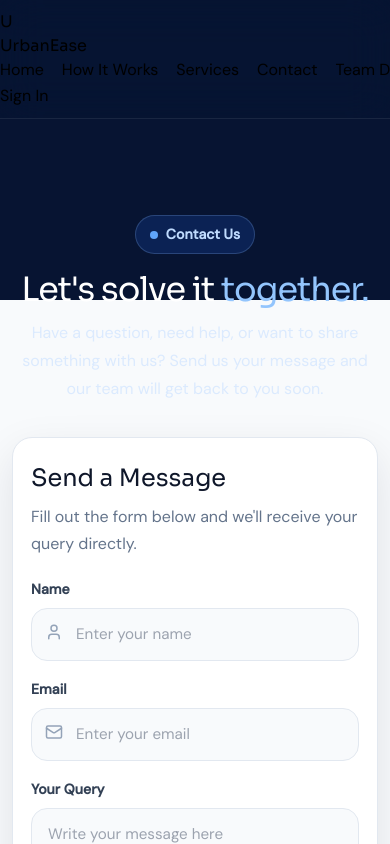
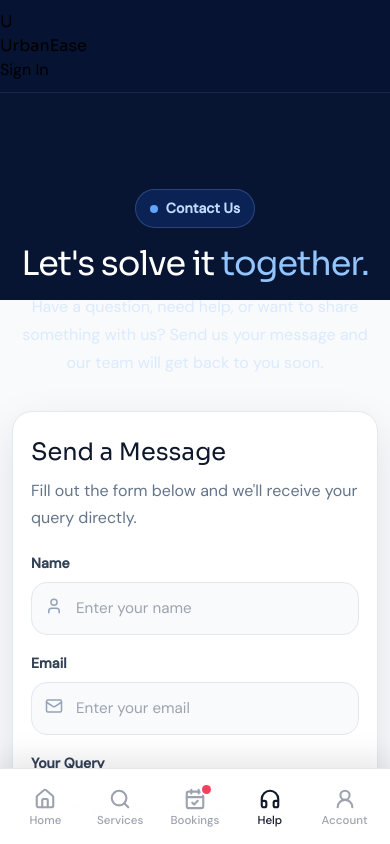
Before and after one commit to shahvansh877/URBANEASE_TEAM13, a React (Vite) app in the folder client/: page /contact in a window 390 px wide. Shown: the top 844 px of the page. Built offline with nearby package versions, Linux system fonts and the light colour scheme; no server answers.

Commit message:
Add mobile bottom navigation

```diff
--- a/client/src/App.jsx
+++ b/client/src/App.jsx
@@ -23,6 +23,7 @@ import { TeamPage } from "./pages/TeamPage";
 import { AddMemberPage } from "./pages/AddMemberPage";
 import { ViewMembersPage } from "./pages/ViewMembersPage";
 import { MemberDetailsPage } from "./pages/MemberDetailsPage";
+import { MobileBottomNav } from "./components/MobileBottomNav";
 
 function LoadingScreen() {
   return (
@@ -232,6 +233,7 @@ export default function App() {
       {/* Catch all */}
       <Route path="*" element={<Navigate to="/" replace />} />
     </Routes>
+    {user?.role !== "admin" && user?.role !== "serviceProvider" ? <MobileBottomNav /> : null}
     </>
   );
 }
--- /dev/null
+++ b/client/src/components/MobileBottomNav.jsx
@@ -0,0 +1,58 @@
+import { CalendarCheck, Headphones, Home, Search, UserRound } from "lucide-react";
+import { useLocation, useNavigate } from "react-router-dom";
+import { useAuth } from "../context/AuthContext";
+
+const NAV_ITEMS = [
+  { label: "Home", icon: Home, path: "/", match: ["/"] },
+  { label: "Services", icon: Search, path: "/services", match: ["/services", "/providers"] },
+  { label: "Bookings", icon: CalendarCheck, path: "/profile?section=bookings", protected: true, match: ["/book", "/payment", "/booking-confirmation"] },
+  { label: "Help", icon: Headphones, path: "/contact", match: ["/contact"] },
+  { label: "Account", icon: UserRound, path: "/profile", protected: true, match: ["/profile", "/login", "/signup"] },
+];
+
+export function MobileBottomNav() {
+  const { pathname, search } = useLocation();
+  const navigate = useNavigate();
+  const { user } = useAuth();
+
+  const goTo = (item) => {
+    if (item.protected && !user) {
+      navigate("/login");
+      return;
+    }
+    navigate(item.path);
+  };
+
+  return (
+    <nav className="mobile-bottom-nav" aria-label="Primary mobile navigation">
+      {NAV_ITEMS.map((item) => {
+        const Icon = item.icon;
+        const active = item.label === "Bookings"
+          ? pathname.startsWith("/profile") && search.includes("section=bookings")
+            || item.match.some((path) => pathname.startsWith(path))
+          : item.label === "Account"
+          ? (pathname.startsWith("/profile") && !search.includes("section=bookings"))
+            || item.match.some((path) => pathname.startsWith(path))
+          : item.match
+          ? item.match.some((path) => (path === "/" ? pathname === "/" : pathname.startsWith(path)))
+          : pathname === item.path;
+
+        return (
+          <button
+            key={item.label}
+            type="button"
+            className={`mobile-bottom-nav__item${active ? " is-active" : ""}`}
+            onClick={() => goTo(item)}
+            aria-current={active ? "page" : undefined}
+          >
+            <span className="mobile-bottom-nav__icon-wrap">
+              <Icon className="mobile-bottom-nav__icon" aria-hidden="true" />
+              {item.label === "Bookings" && <span className="mobile-bottom-nav__dot" />}
+            </span>
+            <span>{item.label}</span>
+          </button>
+        );
+      })}
+    </nav>
+  );
+}
--- a/client/src/index.css
+++ b/client/src/index.css
@@ -129,11 +129,92 @@ button {
 }
 
 @media (max-width: 768px) {
+  body {
+    padding-bottom: 84px;
+  }
+
+  .mobile-bottom-nav {
+    position: fixed;
+    left: 0;
+    right: 0;
+    bottom: 0;
+    z-index: 1200;
+    display: grid;
+    grid-template-columns: repeat(5, minmax(0, 1fr));
+    align-items: center;
+    min-height: 76px;
+    padding: 8px 8px calc(8px + env(safe-area-inset-bottom));
+    background: rgba(255, 255, 255, 0.98);
+    border-top: 1px solid #e5e7eb;
+    box-shadow: 0 -10px 28px rgba(15, 23, 42, 0.1);
+  }
+
+  .mobile-bottom-nav__item {
+    position: relative;
+    display: flex;
+    min-width: 0;
+    height: 58px;
+    flex-direction: column;
+    align-items: center;
+    justify-content: center;
+    gap: 3px;
+    border: 0;
+    background: transparent;
+    color: #9ca3af;
+    font-size: 0.72rem;
+    font-weight: 500;
+    line-height: 1;
+    cursor: pointer;
+  }
+
+  .mobile-bottom-nav__item.is-active {
+    color: #0f172a;
+  }
+
+  .mobile-bottom-nav__item.is-active .mobile-bottom-nav__icon-wrap {
+    color: #111827;
+  }
+
+  .mobile-bottom-nav__icon-wrap {
+    position: relative;
+    display: grid;
+    place-items: center;
+    width: 25px;
+    height: 25px;
+    color: inherit;
+  }
+
+  .mobile-bottom-nav__icon {
+    width: 22px;
+    height: 22px;
+    stroke-width: 2.3;
+  }
+
+  .mobile-bottom-nav__dot {
+    position: absolute;
+    top: -2px;
+    right: -4px;
+    width: 9px;
+    height: 9px;
+    border-radius: 50%;
+    background: #f43f5e;
+    box-shadow: 0 0 0 2px #fff;
+  }
+
+  .nav-glass .ue-nav-links,
+  .nav-glass .team-nav-links {
+    display: none !important;
+  }
+
+  .nav-glass {
+    background: rgba(7, 20, 50, 0.92) !important;
+  }
+
   nav {
     max-width: 100vw;
   }
 
-  nav:not(.nav-glass) {
+  nav:not(.nav-glass):not(.mobile-bottom-nav) {
     padding-left: 12px !important;
     padding-right: 12px !important;
     gap: 8px !important;
@@ -141,7 +222,7 @@ button {
     scrollbar-width: none;
   }
 
-  nav:not(.nav-glass)::-webkit-scrollbar {
+  nav:not(.nav-glass):not(.mobile-bottom-nav)::-webkit-scrollbar {
     display: none;
   }
 
@@ -190,6 +271,12 @@ button {
   }
 }
 
+@media (min-width: 769px) {
+  .mobile-bottom-nav {
+    display: none;
+  }
+}
+
 @media (max-width: 480px) {
   .app-loading-card {
     width: min(92vw, 360px);
--- a/client/src/pages/ProfilePage.jsx
+++ b/client/src/pages/ProfilePage.jsx
@@ -6,7 +6,8 @@ import { API_BASE_URL as API } from "../config/api";
 import {
   User, Mail, Phone, MapPin, Calendar, Clock,
   LogOut, Edit2, Check, X, Package, ArrowLeft,
-  ChevronRight, Sparkles, ChevronDown, Trash2, Star, MessageSquare
+  ChevronRight, Sparkles, ChevronDown, Trash2, Star, MessageSquare,
+  HelpCircle, UsersRound
 } from "lucide-react";
 
 const STATUS_STYLE = {
@@ -216,6 +217,15 @@ export function ProfilePage() {
     { label: "Cancelled", value: bookings.filter(b => b.status === "cancelled").length,   filter: "cancelled" },
   ];
 
+  const quickNavItems = [
+    { label: "Browse Services", path: "/services", icon: Sparkles },
+    { label: "My Bookings", icon: Package },
+    { label: "Help Center", path: "/contact", icon: HelpCircle },
+    { label: "Team Detail", path: "/team", icon: UsersRound },
+    { label: "Edit Account", icon: User, action: () => setIsEditing(true) },
+    { label: "Logout", icon: LogOut, action: logout, danger: true },
+  ];
+
   return (
     <div style={{ minHeight: "100vh", background: "#f1f5f9", fontFamily: "'DM Sans', sans-serif" }}>
       <style>{`
@@ -292,6 +302,23 @@ export function ProfilePage() {
           .stats-grid { grid-template-columns: 1fr 1fr !important; }
         }
         @media (max-width: 480px) {
+          .nav-top {
+            height: 58px;
+            padding: 0 14px;
+          }
+          .nav-top > div:last-child > button {
+            display: none !important;
+          }
+          .profile-page-wrap {
+            padding: 18px 14px 24px !important;
+          }
+          .profile-quick-nav {
+            border-radius: 0 !important;
+            border-left: none !important;
+            border-right: none !important;
+            margin-left: -14px;
+            margin-right: -14px;
+          }
           .stats-grid { grid-template-columns: 1fr 1fr !important; }
           .booking-row { padding: 16px 14px; }
           .booking-row > div:first-child,
@@ -370,7 +397,7 @@ export function ProfilePage() {
         </div>
       </nav>
 
-      <div style={{ maxWidth: 1080, margin: "0 auto", padding: "28px 20px" }}>
+      <div className="profile-page-wrap" style={{ maxWidth: 1080, margin: "0 auto", padding: "28px 20px" }}>
         <div className="main-grid" style={{ display: "grid", gridTemplateColumns: "320px 1fr", gap: 20, alignItems: "start" }}>
 
           {/* ── LEFT: Profile Card ── */}
@@ -465,21 +492,21 @@ export function ProfilePage() {
             </div>
 
             {/* Quick nav */}
-            <div style={{ background: "white", borderRadius: 16, border: "1.5px solid #f1f5f9", overflow: "hidden" }}>
-              {[
-                { label: "Browse Services", path: "/services", icon: Sparkles },
-                { label: "My Bookings", path: null, icon: Package },
-              ].map(({ label, path, icon: Icon }, i) => (
+            <div className="profile-quick-nav" style={{ background: "white", borderRadius: 16, border: "1.5px solid #f1f5f9", overflow: "hidden" }}>
+              {quickNavItems.map(({ label, path, icon: Icon, action, danger }, i) => (
                 <div key={label}
-                  onClick={() => path && navigate(path)}
-                  style={{ display: "flex", alignItems: "center", justifyContent: "space-between", padding: "14px 18px", cursor: path ? "pointer" : "default", borderBottom: i === 0 ? "1px solid #f1f5f9" : "none", transition: "background 0.15s" }}
-                  onMouseEnter={e => path && (e.currentTarget.style.background = "#f8fafc")}
+                  onClick={() => {
+                    if (action) action();
+                    if (path) navigate(path);
+                  }}
+                  style={{ display: "flex", alignItems: "center", justifyContent: "space-between", padding: "15px 18px", cursor: path || action ? "pointer" : "default", borderBottom: i < quickNavItems.length - 1 ? "1px solid #f1f5f9" : "none", transition: "background 0.15s" }}
+                  onMouseEnter={e => (path || action) && (e.currentTarget.style.background = "#f8fafc")}
                   onMouseLeave={e => (e.currentTarget.style.background = "white")}>
                   <div style={{ display: "flex", alignItems: "center", gap: 10 }}>
-                    {createElement(Icon, { style: { width: 16, height: 16, color: "#2563eb" } })}
-                    <span style={{ fontSize: "0.875rem", color: "#374151", fontWeight: 500 }}>{label}</span>
+                    {createElement(Icon, { style: { width: 17, height: 17, color: danger ? "#ef4444" : "#2563eb" } })}
+                    <span style={{ fontSize: "0.895rem", color: danger ? "#ef4444" : "#374151", fontWeight: 500 }}>{label}</span>
                   </div>
-                  {path && <ChevronRight style={{ width: 15, height: 15, color: "#94a3b8" }} />}
+                  {(path || action) && !danger && <ChevronRight style={{ width: 15, height: 15, color: "#94a3b8" }} />}
                 </div>
               ))}
             </div>
--- a/client/src/pages/ServicesPage.jsx
+++ b/client/src/pages/ServicesPage.jsx
@@ -69,7 +69,26 @@ export function ServicesPage() {
         .ue-nav-links { display:flex !important; align-items:center; gap:2rem; }
         @media(max-width:640px){
           .cat-grid { grid-template-columns:1fr 1fr !important; gap:12px !important; }
-          .cat-card { padding:14px 12px; }
+          .cat-card {
+            min-height: 132px;
+            align-items: center;
+            justify-content: center;
+            gap: 10px;
+            padding: 16px 10px;
+            text-align: center;
+            border-radius: 14px;
+          }
+          .cat-card:hover { transform: none; }
+          .cat-icon-wrap {
+            width: 58px;
+            height: 58px;
+            border-radius: 16px;
+          }
+          .cat-card > div:nth-child(2) > div:nth-child(2),
+          .cat-card > div:nth-child(2) > div:nth-child(3),
+          .cat-card > div:last-child {
+            display: none !important;
+          }
           .ue-nav-inner { height:auto !important; min-height:4rem; flex-wrap:wrap; gap:10px; padding-top:10px; padding-bottom:10px; }
           .ue-nav-links { order:3; width:100%; gap:18px; overflow-x:auto; padding-bottom:2px; scrollbar-width:none; }
           .ue-nav-links::-webkit-scrollbar { display:none; }
```
